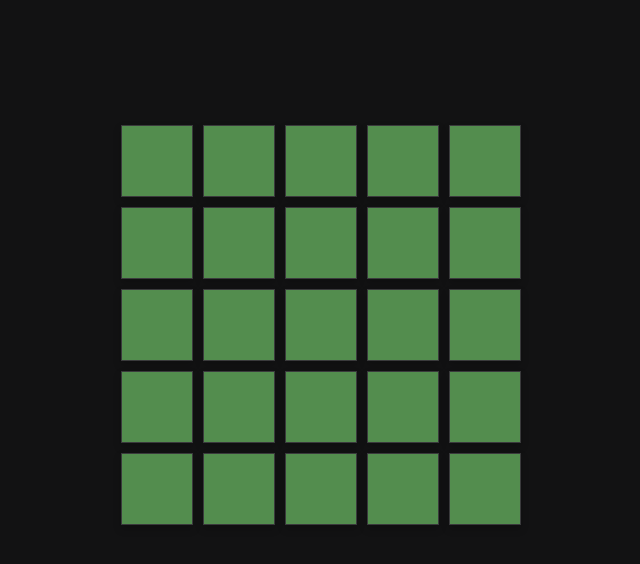
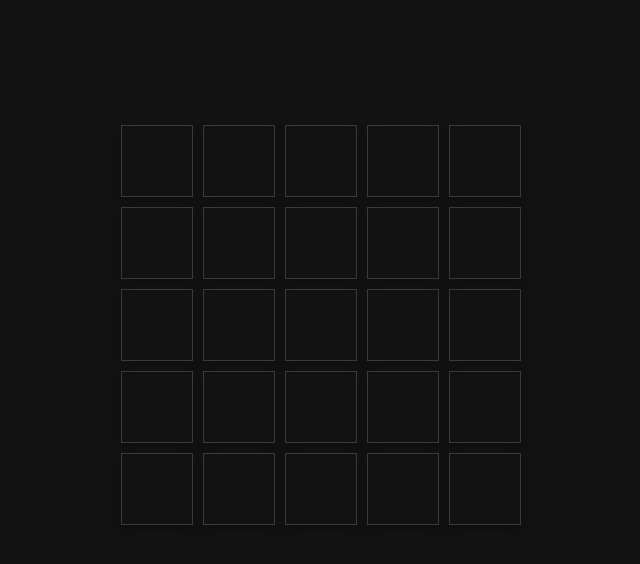
Before and after one commit to etkhalil/wordle, a React (Create React App) app: page / in a window 1280 px wide. Shown: the top 564 px of the page, without its empty margins (319-959 px from the left). Built offline with nearby package versions, Linux system fonts and the light colour scheme.

Commit message:
pass word prop instead of guess prop

```diff
--- a/src/components/line.js
+++ b/src/components/line.js
@@ -4,11 +4,11 @@ import Tile from "./tile";
 
 function Line ({word, guess}) {
     return (<div className="line">
-        <Tile letter={word[0]} guess={guess[0]} word={guess} />
-        <Tile letter={word[1]} guess={guess[1]} word={guess} />
-        <Tile letter={word[2]} guess={guess[2]} word={guess} />
-        <Tile letter={word[3]} guess={guess[3]} word={guess} />
-        <Tile letter={word[4]} guess={guess[4]} word={guess} />
+        <Tile letter={word[0]} guessLetter={guess[0]} word={word} />
+        <Tile letter={word[1]} guessLetter={guess[1]} word={word} />
+        <Tile letter={word[2]} guessLetter={guess[2]} word={word} />
+        <Tile letter={word[3]} guessLetter={guess[3]} word={word} />
+        <Tile letter={word[4]} guessLetter={guess[4]} word={word} />
     </div>)
 }
 
```
